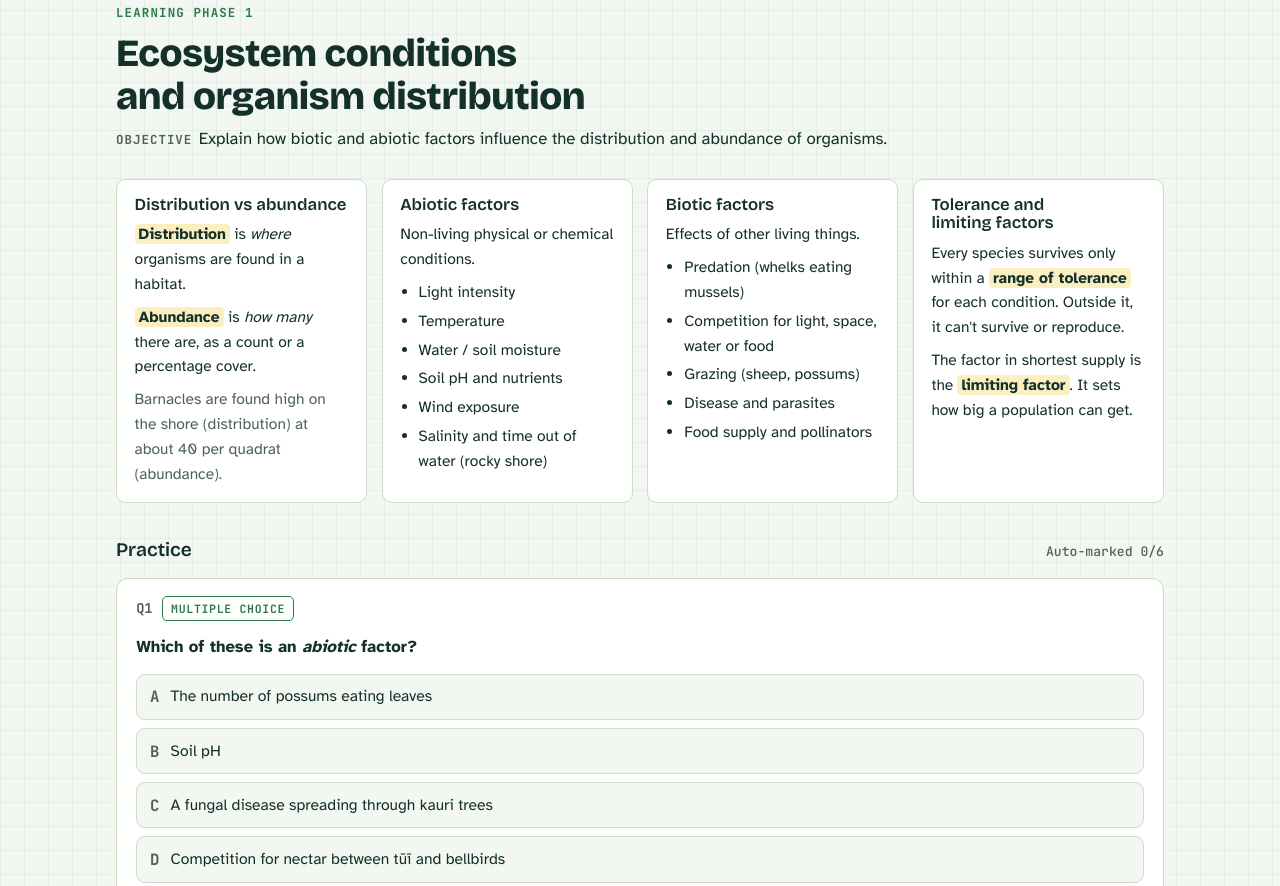
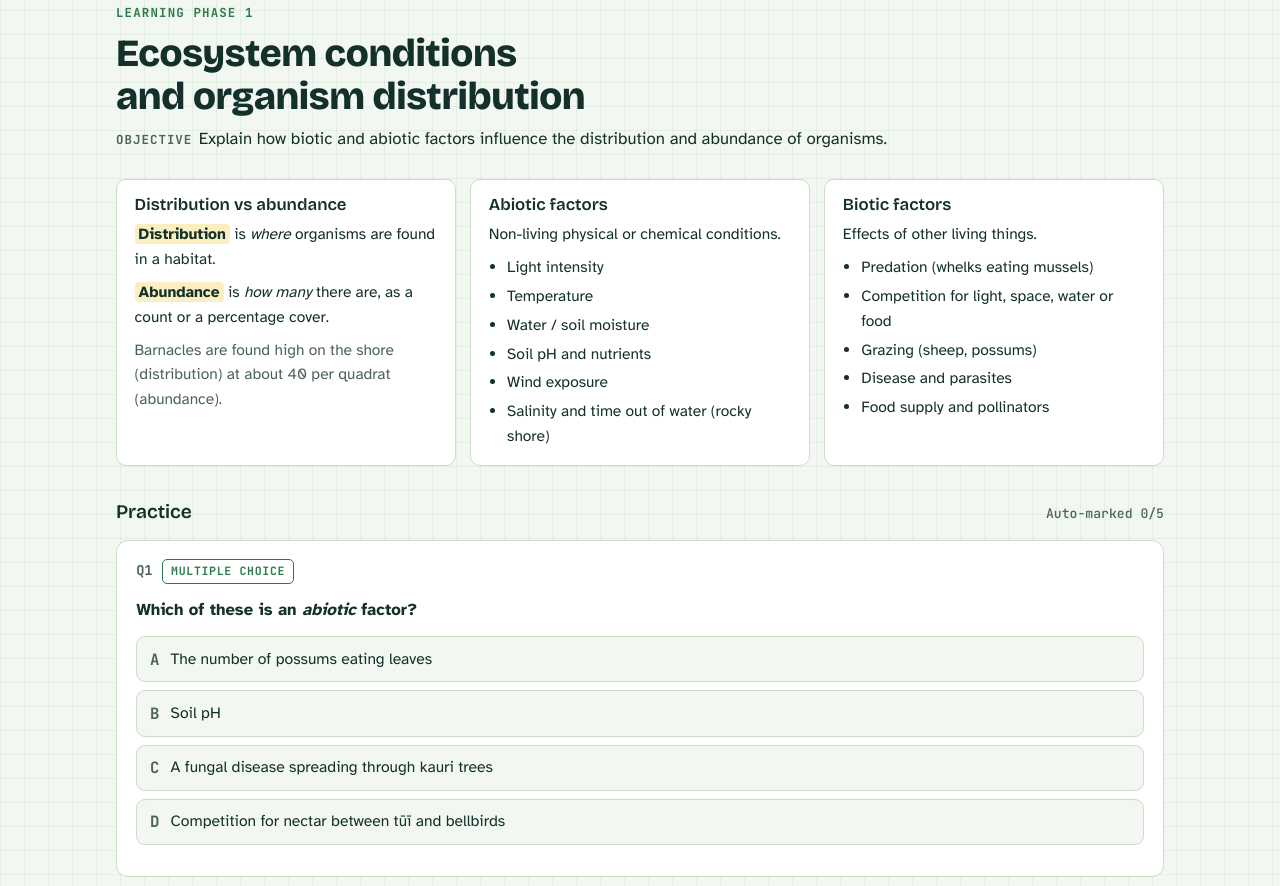
Before and after one commit to rosiebutler-lgtm/Ecology-revision-Y9, a plain HTML site: page index.html in a window 1280 px wide. Shown: the part 758-1644 px from the top of the page. Drawn offline with nearby package versions, Linux system fonts and the light colour scheme.

Commit message:
Remove tolerance and limiting factor content
Co-Authored-By: Claude Opus 5.5 <noreply@anthropic.com>
Claude-Session: https://claude.ai/code/session_01WeYB9H2oKJtJP1J7bvxT72

```diff
--- a/index.html
+++ b/index.html
@@ -230,10 +230,6 @@ footer{padding-block:2.5rem 3rem;border-top:1px dashed var(--line);font-size:.9r
         <p>Effects of other living things.</p>
         <ul><li>Predation (whelks eating mussels)</li><li>Competition for light, space, water or food</li><li>Grazing (sheep, possums)</li><li>Disease and parasites</li><li>Food supply and pollinators</li></ul>
       </div>
-      <div class="note"><h3>Tolerance and limiting factors</h3>
-        <p>Every species survives only within a <span class="kw">range of tolerance</span> for each condition. Outside it, it can't survive or reproduce.</p>
-        <p>The factor in shortest supply is the <span class="kw">limiting factor</span>. It sets how big a population can get.</p>
-      </div>
     </div>
     <div class="sub"><h3>Practice</h3><span class="phase-score" data-phase="p1"></span></div>
     <div class="qs" id="q-p1"></div>
@@ -454,7 +450,6 @@ p1:[
  {t:'mcq',q:'Ferns are common under the bush canopy but rare in the sunny paddock next to it. Which explanation is best?',o:['Ferns need lots of direct sunlight to grow','The paddock is darker than the bush','Under the canopy the soil and air stay moister, so fern fronds are less likely to dry out','Ferns can’t grow anywhere that has other plants'],a:2,why:'Ferns are adapted to shaded, moist conditions. Under the canopy there is less evaporation, so soil moisture and humidity stay high.'},
  {t:'mcq',q:'On a rocky shore, mussels are rare on rocks where lots of whelks live. Whelks eat mussels. This is an example of…',o:['an abiotic factor reducing abundance','competition for light','a sampling error','a biotic factor (predation) reducing abundance'],a:3,why:'Predation is a biotic factor because it involves another living organism.'},
  {t:'mcq',q:'Which pair are <em>both</em> biotic factors?',o:['Temperature and rainfall','Grazing by sheep and competition for light','Wind speed and soil moisture','Salinity and light intensity'],a:1,why:'Grazing and competition both involve other living organisms. Light itself is abiotic, but <em>competing</em> for it is a biotic interaction.'},
- {t:'mcq',q:'What is a limiting factor?',o:['Any factor measured during fieldwork','A factor that only affects animals','The number of quadrats used','The condition in shortest supply, which stops a population growing any larger'],a:3,why:'A limiting factor restricts the size or growth of a population, e.g. low light limits plants on the forest floor.'},
  {t:'short',q:'Define the term <em>abiotic factor</em> and give two examples from a New Zealand habitat.',model:'<p>An abiotic factor is a non-living physical or chemical condition in the environment.</p><p>Examples: low light intensity on the forest floor of native bush; the amount of time rocks on the upper shore are exposed to air at low tide; soil moisture; temperature; salinity in a rock pool; wind on an exposed coastal headland.</p>',pts:['Abiotic means a non-living (physical or chemical) condition','First correct example','Second correct example']},
  {t:'short',q:'Explain the difference between the <em>distribution</em> and the <em>abundance</em> of an organism. Use an example.',model:'<p>Distribution is where an organism is found, for example barnacles are found mainly on the middle and upper rocky shore. Abundance is how many there are in an area, for example about 40 barnacles per 0.25 m² quadrat.</p>',pts:['Distribution = where organisms are found','Abundance = how many there are (number or % cover)','A correct example of either']},
  {t:'short',q:'Clover grows well in a newly sown lawn but becomes much less abundant once tall grass grows. Explain how a biotic factor could cause this.',model:'<p>The tall grass <strong>competes</strong> with the clover (a biotic factor). The grass grows taller and shades the low-growing clover, so less light reaches it. With less light the clover photosynthesises less, grows more slowly and fewer plants survive, so its abundance decreases. The grass may also compete for water and soil nutrients.</p>',pts:['Names competition with the grass as the biotic factor','Names a resource competed for (light, water or nutrients)','Explains the effect: less photosynthesis / growth / survival, so fewer clover plants']}
```
